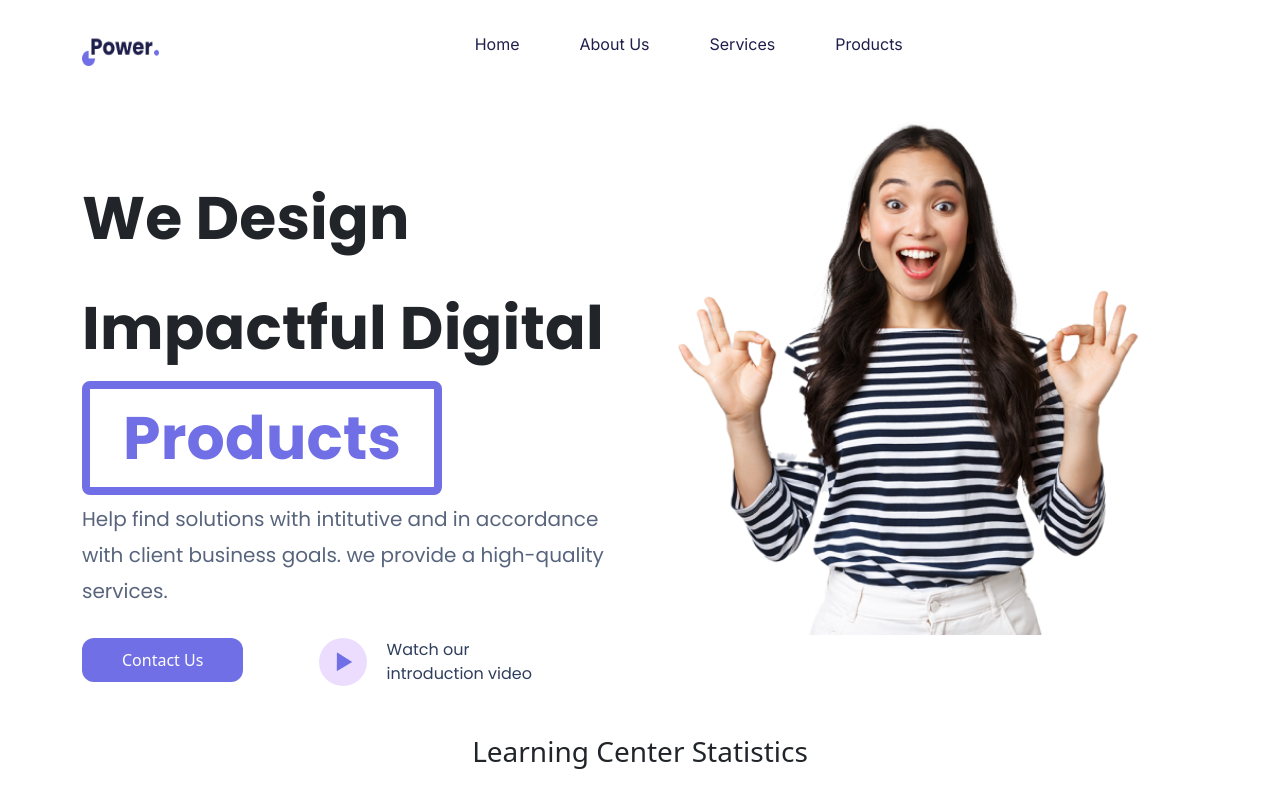
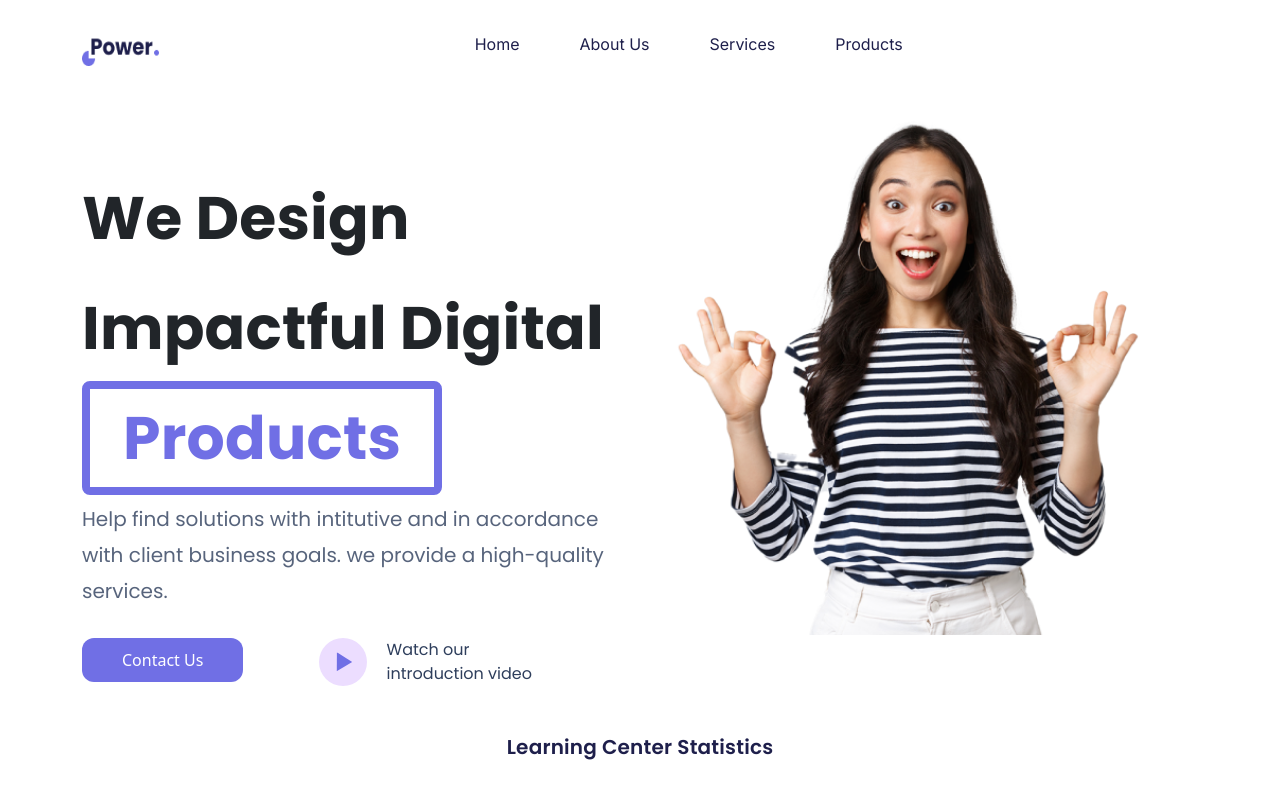
Before and after one commit to alimovshaxzod89/learning_center, a Vue app: page / in a window 1280 px wide. Built offline with nearby package versions, Linux system fonts and the light colour scheme.

Commit message:
Statistics added

```diff
--- a/public/index.html
+++ b/public/index.html
@@ -14,8 +14,7 @@
     <link rel="preconnect" href="https://fonts.gstatic.com" crossorigin>
     <link href="https://fonts.googleapis.com/css2?family=Inter:wght@100;200;300;400;500;600;700;800;900&display=swap" rel="stylesheet">
     <!-- Poppins -->
-    <link href="https://fonts.googleapis.com/css2?family=Poppins:wght@400;700&display=swap" rel="stylesheet">
-
+    <link href="https://fonts.googleapis.com/css2?family=Poppins:wght@400;600;700&display=swap" rel="stylesheet">
     <!-- Bootstrap -->
     <link href="https://cdn.jsdelivr.net/npm/bootstrap@5.0.2/dist/css/bootstrap.min.css" rel="stylesheet" integrity="sha384-EVSTQN3/azprG1Anm3QDgpJLIm9Nao0Yz1ztcQTwFspd3yD65VohhpuuCOmLASjC" crossorigin="anonymous">
   </head>
--- a/src/components/Statistics.vue
+++ b/src/components/Statistics.vue
@@ -10,6 +10,11 @@ export default {
 </script>
 <style scoped>
 .statistics h3{
-
+    font-family: 'Poppins', sans-serif;
+    font-weight: 600;
+    font-size: 20px;
+    line-height: 24px;
+    letter-spacing: 0.2px;
+    color: #1E1F4B;
 }
 </style>
```
